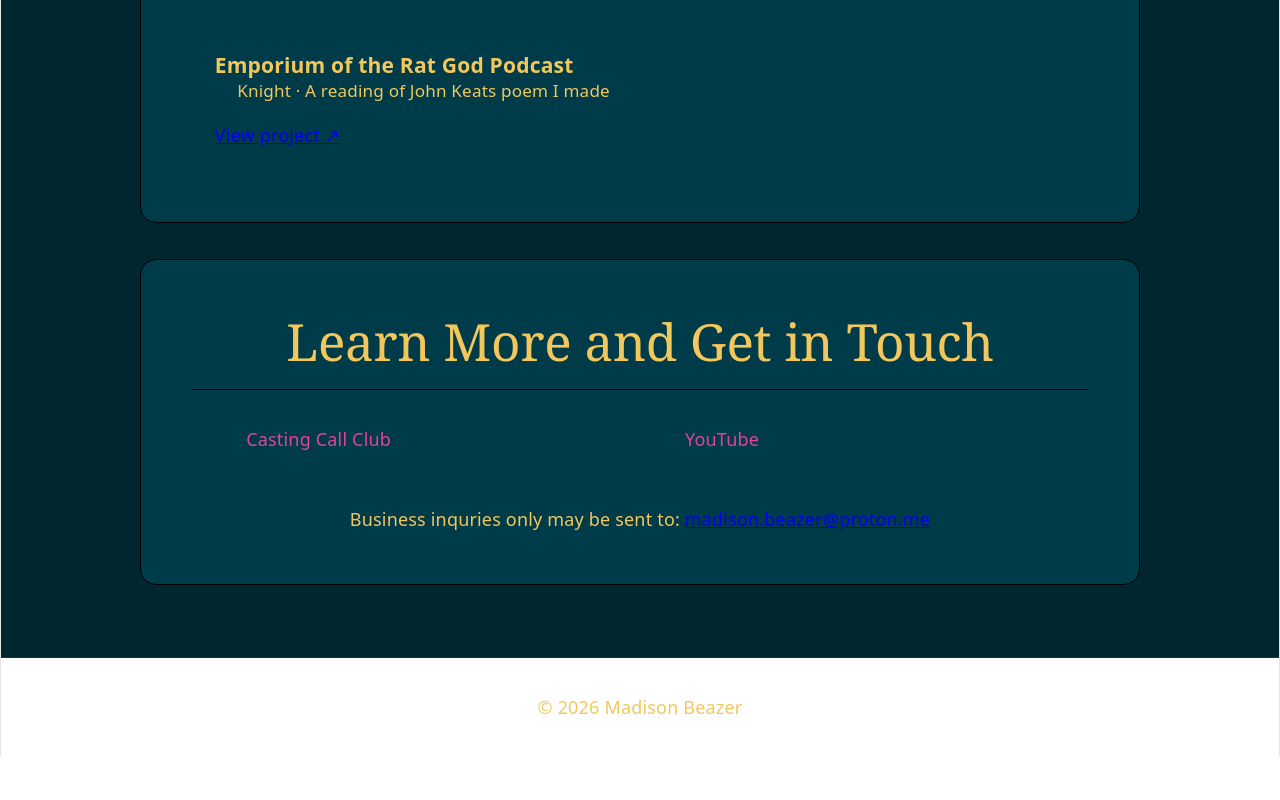
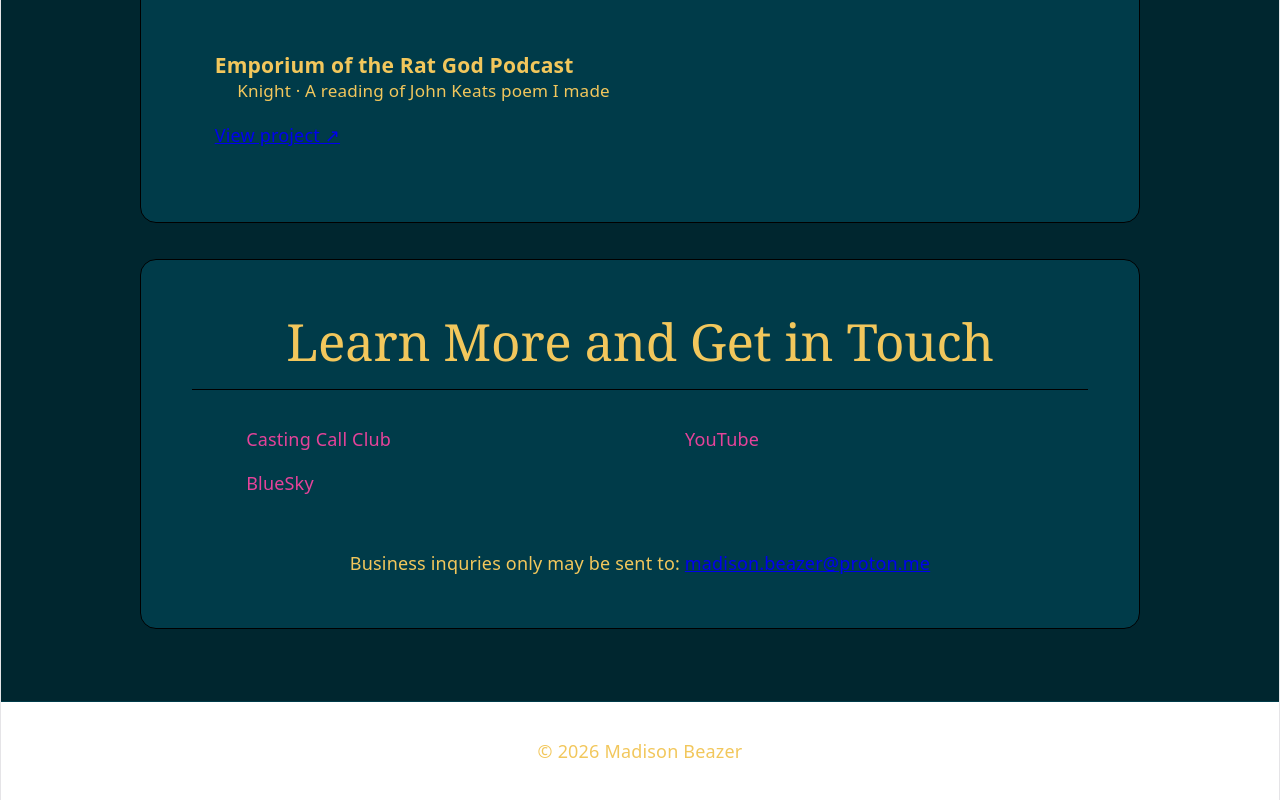
Before and after one commit to mayflymadz/mayflymadz-hats, a React (Vite) app: page / in a window 1280 px wide. Shown: the part 2485-3285 px from the top of the page. Before the commit the page ends 3241 px from the top, so only its background shows below. Built offline with nearby package versions, Linux system fonts and the light colour scheme.

Commit message:
Bluesky contact

```diff
--- a/src/contact.js
+++ b/src/contact.js
@@ -11,6 +11,11 @@ const contact = {
     {
       label: "YouTube",
       url: "https://www.youtube.com/@EmporiumoftheRatGod",
+    },
+
+    {
+      label: "BlueSky",
+      url: "https://bsky.app/profile/mayflymadz.bsky.social",
     }
 
   ]
```
